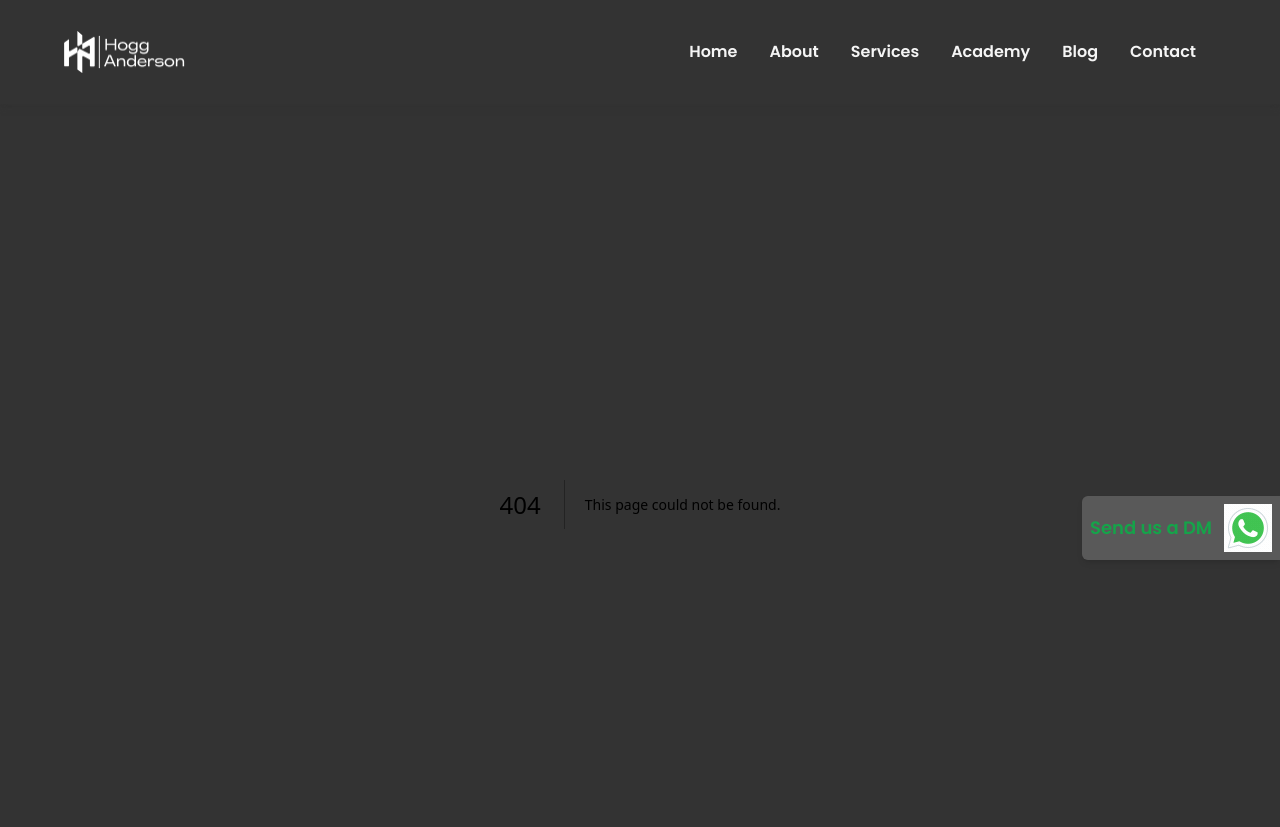
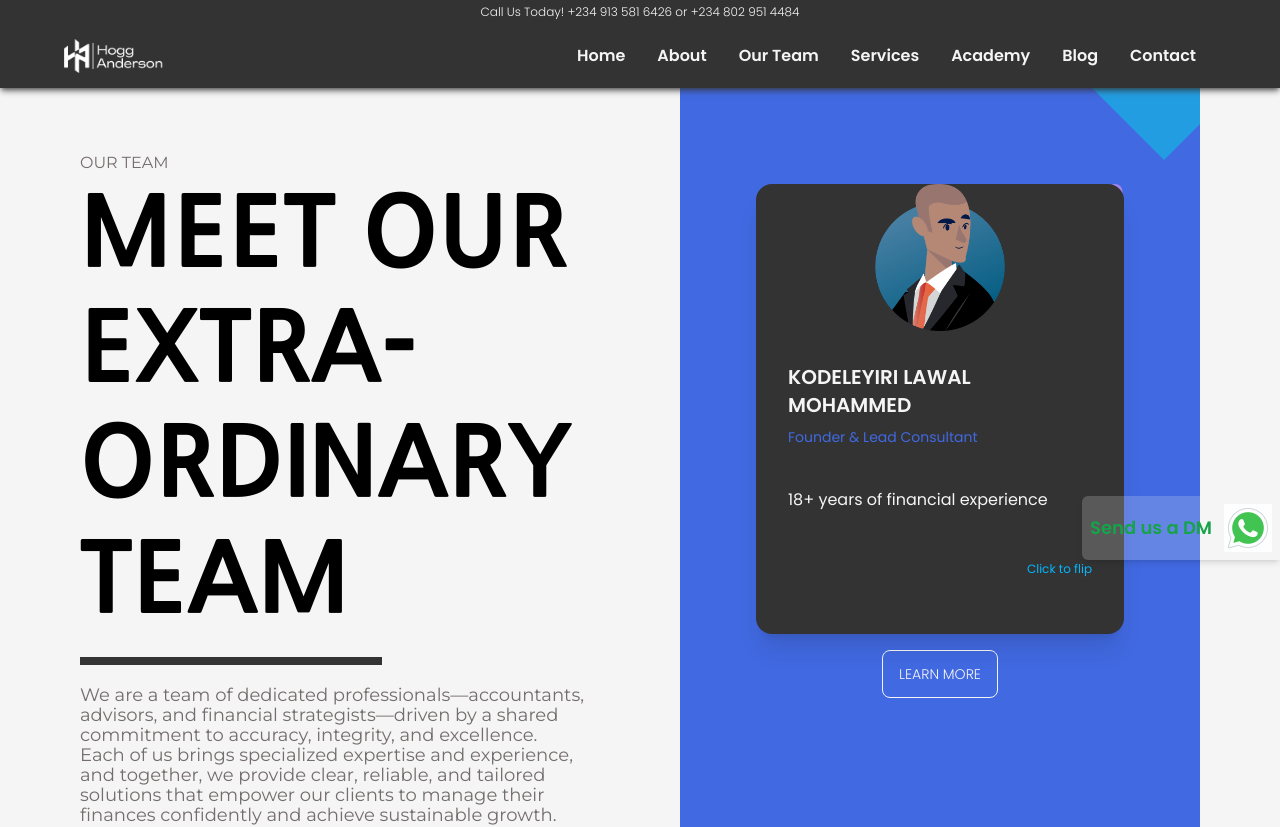
Before and after one commit to Oluwaseyi-vibex/hogg-anderson, a Next.js app: page /our-team in a window 1280 px wide. Before the commit this address had no page. Shown: the top 827 px of the page. Built offline with nearby package versions, Linux system fonts and the light colour scheme; a web font is replaced by a local one.

Commit message:
feat: our team page

```diff
--- a/app/About/page.jsx
+++ b/app/About/page.jsx
@@ -201,7 +201,7 @@ const About = () => {
           </p>
         </div>
       </div>
-      <TeamPage teamMembers={teamMembers} />
+      {/* <TeamPage teamMembers={teamMembers} /> */}
 
       <div className="mt-8">
         <TestimonialCarousel />
--- a/app/layout.jsx
+++ b/app/layout.jsx
@@ -65,8 +65,8 @@ export default function RootLayout({ children }) {
             <div>
               <NavBar />
               {children}
-              <div className="flex justify-around w-full h-fit p-8 bg-[#F5F5F5] items-center">
-                <h1 className="text-xl font-semibold">
+              <div className="flex justify-around w-full h-fit md:px-0 md:py-0 py-4 px-3 font-light md:p-8 bg-[#F5F5F5] items-center">
+                <h1 className="md:text-xl text-xs font-medium md:font-semibold">
                   Get Started - See why our clients stay with us year after
                   year.
                 </h1>
--- /dev/null
+++ b/app/our-team/page.jsx
@@ -0,0 +1,40 @@
+import { TeamPage } from "@/components";
+import teamMembers from "@/data/teamData";
+import { montserrat, nanum_Gothic } from "@/utils/font/fonts";
+import React from "react";
+
+const OurTeam = () => {
+  return (
+    <div className="w-full h-full flex flex-col md:flex-row items-center  gap-24 bg-white pt-5 md:py-0 px-4 md:px-20 ">
+      <div className="md:w-[45%]">
+        <p
+          className={`${montserrat.className} text-[16px] text-[#746D6D] uppercase`}
+        >
+          Our team
+        </p>
+        <h1
+          className={`${nanum_Gothic.className} md:text-[96px] font-extrabold uppercase leading-[1.2] text-[24px] `}
+        >
+          Meet our Extra-ordinary team
+        </h1>
+        <div className="h-[8px] w-[60%] my-5 bg-bg"></div>
+        <p
+          className={`${montserrat.className} text-sm md:text-[18px] w-full text-[#746D6D] `}
+        >
+          We are a team of dedicated professionals—accountants, advisors, and
+          financial strategists—driven by a shared commitment to accuracy,
+          integrity, and excellence. Each of us brings specialized expertise and
+          experience, and together, we provide clear, reliable, and tailored
+          solutions that empower our clients to manage their finances
+          confidently and achieve sustainable growth.
+        </p>
+      </div>
+
+      <div className={`md:flex-1`}>
+        <TeamPage teamMembers={teamMembers} />
+      </div>
+    </div>
+  );
+};
+
+export default OurTeam;
--- a/app/page.jsx
+++ b/app/page.jsx
@@ -120,47 +120,11 @@ export default function Home() {
 
   return (
     <div className={`${poppins.className} w-full overflow-hidden`}>
-      {/* <main className="flex w-full items-start  justify-end"> */}
-      {/* <div className="flex flex-col gap-3 w-full">
-          <p className="rounded-full shadow-md shadow-black cursor-pointer font-light border-white border-[0.5px] w-fit bg-transparent py-1 px-8 text-sm text-[#4169E1]">
-            Hogg Anderson Business Solutions Limited
-          </p>
-          <h1 className="text-[70px] text-[#F5F5F5] leading-tight font-semibold ">
-            Inventory
-            <div className="relative">
-              <span className="relative z-10">
-                <span className="relative z-10">Management</span>{" "}
-                <span className="w-full absolute h-[40%] bottom-4 left-0 z-0 bg-[#4169E1]"></span>
-              </span>
-            </div>
-            Solutions.
-          </h1>
-          <p className="text-sm text-[#F5F5F5]/40 w-[550px]">
-            At Hogg Anderson Business Solutions, we provide expert accounting
-            services, inventory management systems, and implementation of
-            accounting software to streamline your business operations. Our
-            business advisory services offer strategic guidance to drive growth.
-          </p>
-          <Button
-            rightSection={<IconArrowRight size={20} />}
-            variant="gradient"
-            // gradient={{ deg: 133, from: "pink", to: "black" }}
-            size="xl"
-            bg={"#4169E1"}
-            radius="md"
-            mt="xl"
-            justify="space-between"
-            w={250}
-          >
-            Get started
-          </Button>
-        </div> */}
-
       <HeroCarousel />
       {/* </main> */}
 
-      <div className="w-full bg-[url('/wave2.svg')] bg-cover bg-center flex md:flex-row flex-col space-y-8 py-12 md:py-24 md:px-16 text-bg bg-[#F5F5F5] h-full rounded-b-3xl ">
-        <div className="flex md:w-[30%] px-4 h-full flex-col gap-2 md:gap-6">
+      <div className="w-full bg-[url('/wave2.svg')] bg-cover bg-center flex md:flex-row lg:flex-col flex-col space-y-8 py-12 md:py-24 md:px-16 text-bg bg-[#F5F5F5] h-full rounded-b-3xl ">
+        <div className="flex sm:w-[70%] md:w-full px-4 h-full flex-col gap-2 md:gap-6">
           <h1 ref={headingRef} className="text-4xl font-semibold ">
             Bringing to you
           </h1>
@@ -189,12 +153,12 @@ export default function Home() {
           </Link>
         </div>
 
-        <div className="md:w-[70%] flex flex-col md:gap-16 gap-8 items-center md:items-end h-full">
-          <div className="flex md:flex-row flex-col gap-12">
+        <div className=" flex flex-col md:gap-16 gap-8 items-center  h-full">
+          <div className="flex md:flex-row flex-col lg:gap-28 gap-12">
             <ServicesCard
               img={"/financial-accuracy.png"}
               title="Bookkeeping Outsourcing"
-              imgWidth={`35%`}
+              imgWidth={`40%`}
               description={
                 "Our expert bookkeeping services ensure accurate and compliant financial records. We handle income/expense tracking, bank reconciliations, accounts management, and financial statements, freeing you to focus on growth."
               }
@@ -203,7 +167,7 @@ export default function Home() {
             <ServicesCard
               img={"/cost-control.jpg"}
               title={"Management Reporting"}
-              imgWidth={`35%`}
+              imgWidth={`40%`}
               description={
                 "Gain data-driven insights with our tailored reporting solutions. We provide monthly/quarterly reports, cash flow analysis, budgeting, and performance tracking to empower informed decision-making"
               }
@@ -211,11 +175,11 @@ export default function Home() {
             />
           </div>
 
-          <div className="flex  md:flex-row flex-col gap-12">
+          <div className="flex  md:flex-row flex-col lg:gap-28 gap-12">
             <ServicesCard
               img={"/office.jpg"}
               title={"Payroll Processing"}
-              imgWidth={"35%"}
+              imgWidth={"40%"}
               description={
                 "Streamline payroll with our efficient solutions. We manage computations, statutory deductions, payslip generation, and compliance, ensuring accuracy and timely payments for your team."
               }
--- a/components/OurTeam/index.jsx
+++ b/components/OurTeam/index.jsx
@@ -9,28 +9,31 @@ import { TeamCard } from "..";
 
 export default function TeamCarousel({ teamMembers }) {
   return (
-    <div className="w-full bg-blue min-h-[700px] bg-[url('/team/teambg.svg')] bg-cover bg-no-repeat bg-center px-4 pt-20">
-      <Swiper
+    <div className="w-full bg-blue h-screen overflow-y-scroll bg-[url('/team/teambg.svg')] bg-cover bg-no-repeat bg-center px-4 pt-20">
+      {/* <Swiper
         modules={[Pagination, Navigation]}
-        spaceBetween={16}
+        spaceBetween={2}
         navigation
         centeredSlides={false}
         breakpoints={{
-          0: { slidesPerView: 1.1 },
-          640: { slidesPerView: 1.5 },
-          768: { slidesPerView: 2.1 },
-          1024: { slidesPerView: 2.5 },
+          0: { slidesPerView: 5 },
+          640: { slidesPerView: 5 },
+          768: { slidesPerView: 5 },
+          1024: { slidesPerView: 5 },
         }}
         className="team-carousel"
-      >
+      > */}
+      <div className="md:fixed top-8 z-40 text-center text-white text-sm">
+        SCROLL DOWN TO SEE ALL
+      </div>
       {teamMembers.map((member, index) => (
         <SwiperSlide key={index} className="flex justify-center">
-            <div className="w-full max-w-sm">
+          <div className="w-full ">
             <TeamCard member={member} />
           </div>
         </SwiperSlide>
       ))}
-      </Swiper>
+      {/* </Swiper> */}
     </div>
   );
 }
--- a/components/TeamCard/index.jsx
+++ b/components/TeamCard/index.jsx
@@ -37,7 +37,7 @@ export default function TeamCard({ member }) {
           </div>
 
           {/* Back */}
-          <div className="card bg-orange text-bg shadow-xl h-[450px]">
+          <div className="card bg-white text-bg shadow-xl h-[450px]">
             <div className="card-body">
               <h2 className="card-title">{member.name}</h2>
               <p className="text-sm text-blue">{member.title}</p>
@@ -50,8 +50,8 @@ export default function TeamCard({ member }) {
         </ReactCardFlip>
       </div>
       <Link href={member.link}>
-        <button className="btn btn-outline outline-[#f5f5f5] w-auto uppercase mx-4">
-          view more
+        <button className="btn btn-outline outline-white font-light text-white hover:bg-white hover:text-bg w-auto uppercase mx-4">
+          learn more
         </button>
       </Link>
     </div>
--- a/components/navbar/index.jsx
+++ b/components/navbar/index.jsx
@@ -32,9 +32,13 @@ const NavBar = () => {
   return (
     <div
       ref={navRef}
-      className={`${poppins.className} sticky top-0 opacity-25   z-50 w-full md:px-16 px-4 py-4 md:py-6  flex items-center  shadow-bg/65 shadow-md  justify-center navbar font-semibold  bg-[#333333] text-[#F5F5F5]`}
+      className={`${poppins.className} sticky top-0 opacity-25   z-50 w-full md:px-16 px-4 py-2 md:py-1  flex flex-col shadow-bg/65 shadow-md   navbar font-semibold  bg-[#333333] text-[#F5F5F5]`}
     >
-      <div className=" md:flex-row  md:justify-start justify-between flex-row-reverse">
+      <div className="mb-2 text-xs md:px-16 text-white font-light flex w-fit md:flex-row  md:justify-start justify-between flex-row-reverse">
+        <p>Call Us Today! +234 913 581 6426 or +234 802 951 4484</p>
+      </div>
+      <div>
+        <div className="flex w-full md:flex-row  md:justify-start justify-between flex-row-reverse">
           <div className="dropdown">
             <Burger
               opened={opened}
@@ -109,6 +113,11 @@ const NavBar = () => {
                     <li>
                       <Link onClick={close} href="/About">
                         About
+                      </Link>
+                    </li>
+                    <li>
+                      <Link onClick={close} href="/our-team">
+                        Our Team
                       </Link>
                     </li>
                     <li>
@@ -239,7 +248,6 @@ const NavBar = () => {
           </div>
 
           <Link href={"/"}>
-          {" "}
             <Image
               src={"/logo.png"}
               alt="logo"
@@ -258,6 +266,9 @@ const NavBar = () => {
             </li>
             <li>
               <Link href="/About">About</Link>
+            </li>
+            <li>
+              <Link href="/our-team">Our Team</Link>
             </li>
             <li>
               <div className="dropdown dropdown-bottom dropdown-end dropdown-hover">
@@ -330,7 +341,9 @@ const NavBar = () => {
                   </li>
 
                   <li className="w-full">
-                  <Link href={"/academy/adv-diploma-in-hospitality-accounting"}>
+                    <Link
+                      href={"/academy/adv-diploma-in-hospitality-accounting"}
+                    >
                       Adv. Diploma in Hospitality Accounting
                     </Link>
                   </li>
@@ -345,20 +358,7 @@ const NavBar = () => {
             </li>
           </ul>
         </div>
-
-      {/* <div className="navbar-end md:flex hidden">
-        <Button
-          variant="gradient"
-          bg={"#4169E1"}
-          // gradient={{ deg: 133, from: "pink", to: "black" }}
-          size="md"
-          radius="lg"
-          w={180}
-          h={45}
-        >
-          Get started
-        </Button>
-      </div> */}
+      </div>
     </div>
   );
 };
--- a/tailwind.config.js
+++ b/tailwind.config.js
@@ -6,6 +6,14 @@ module.exports = {
     "./app/**/*.{js,ts,jsx,tsx,mdx}",
   ],
   theme: {
+    screens: {
+      sm: "640px",
+      md: "768px",
+      lg: "1024px",
+      xl: "1280px",
+      "2xl": "1536px",
+    },
+
     extend: {
       colors: {
         bg: "#333333",
--- a/utils/font/fonts.js
+++ b/utils/font/fonts.js
@@ -1,9 +1,27 @@
-import { Inter, Lexend_Peta, Poppins } from "next/font/google";
+import {
+  Inter,
+  Lexend_Peta,
+  Poppins,
+  Nanum_Gothic,
+  Montserrat,
+} from "next/font/google";
 
 export const inter = Inter({
   subsets: ["latin"],
   display: "fallback",
   weight: ["100", "200", "300", "400", "500", "600", "700", "800"],
+});
+
+export const montserrat = Montserrat({
+  subsets: ["latin"],
+  display: "fallback",
+  weight: ["100", "200", "300", "400", "500", "600", "700", "800"],
+});
+
+export const nanum_Gothic = Nanum_Gothic({
+  subsets: ["latin"],
+  display: "fallback",
+  weight: ["400", "700", "800"],
 });
 
 export const poppins = Poppins({
```
Lines whose indentation alone changed are shown as unchanged.
